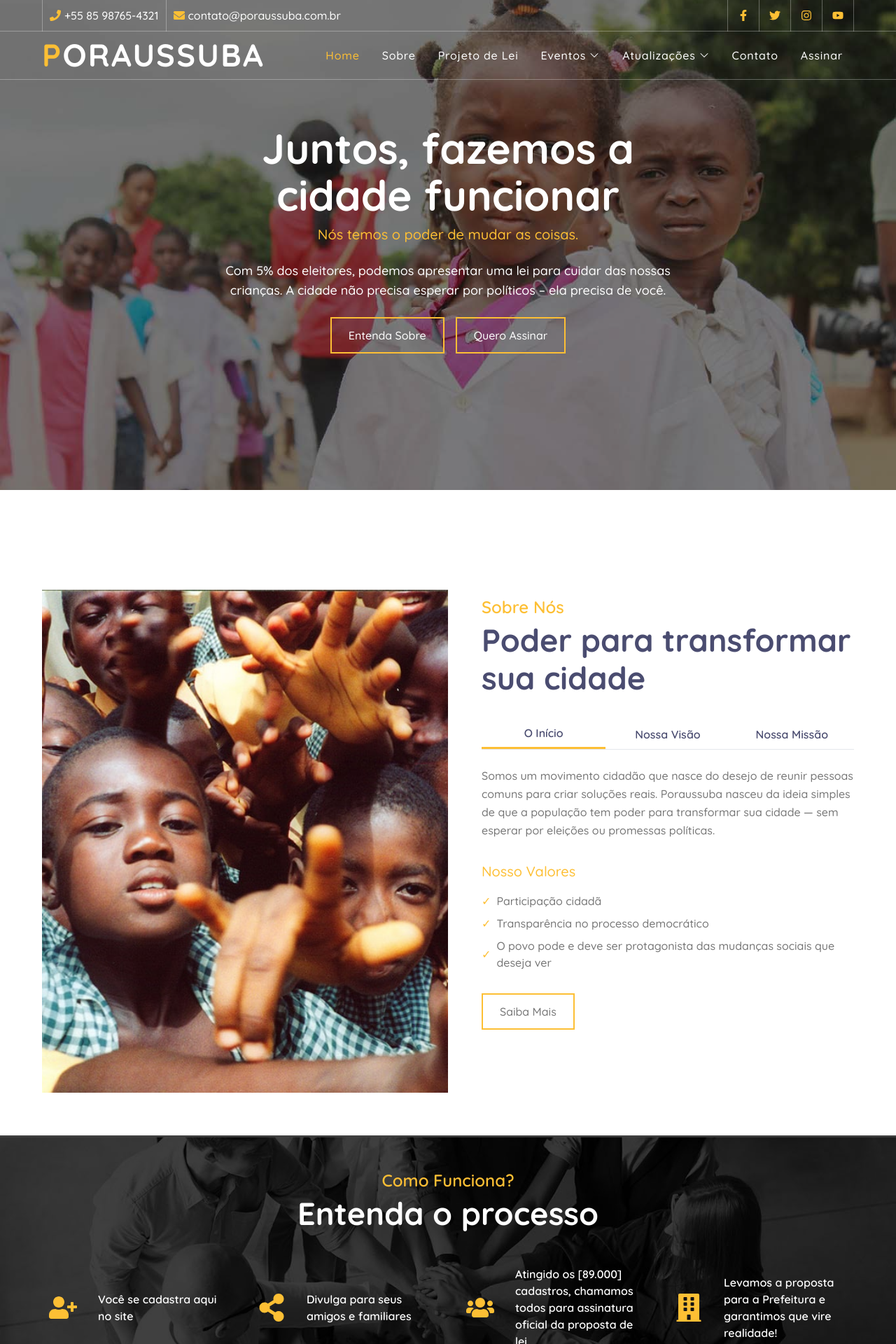
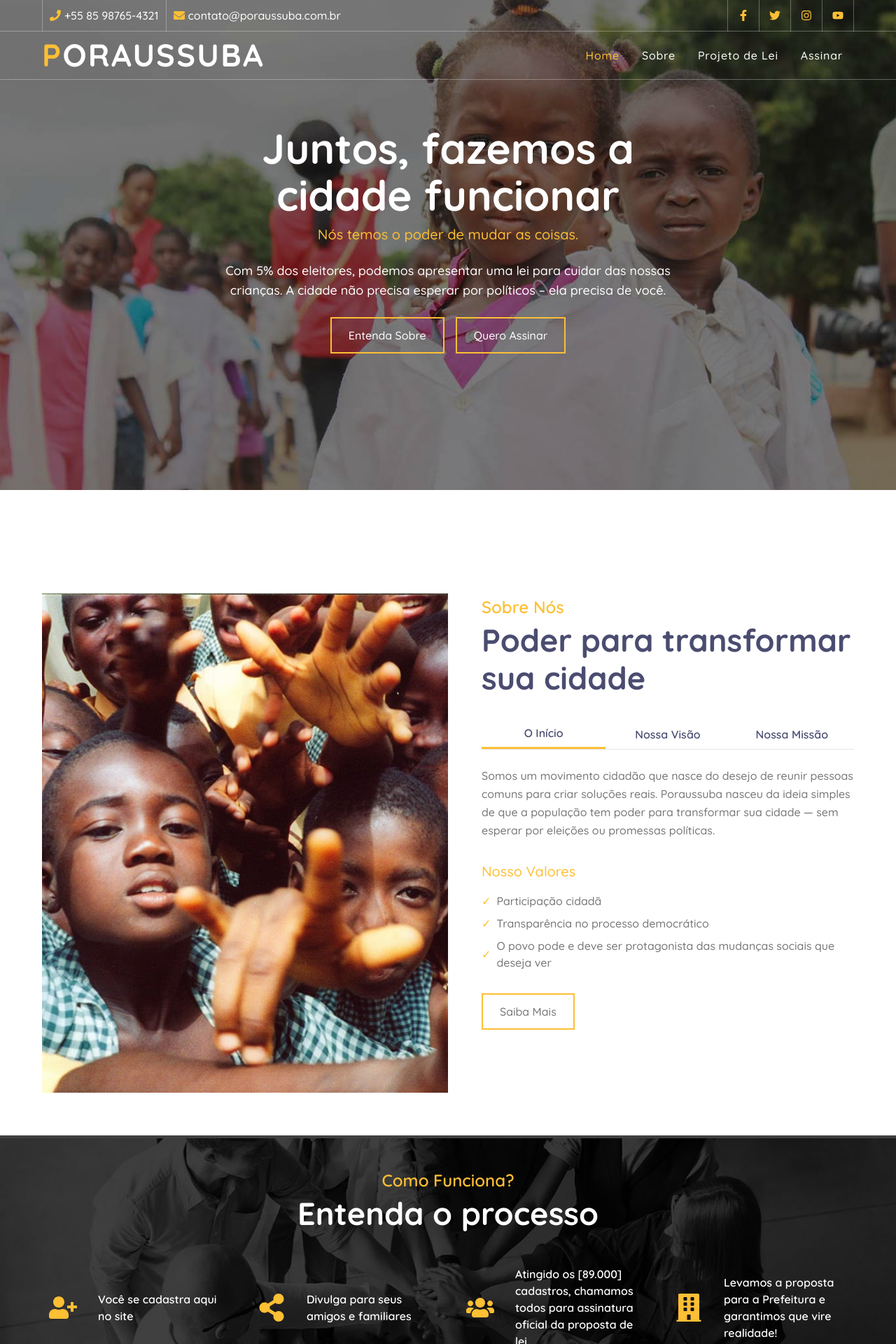
Before and after one commit to efemoreira/poraussuba, a Next.js app: page / in a window 1280 px wide. Shown: the top 1920 px of the page at 70% size. Built offline with nearby package versions, Linux system fonts and the light colour scheme.

Commit message:
Atualiza estrutura da página inicial, adiciona seções sobre doação e como funciona, e ajusta links de navegação para âncoras internas.

```diff
--- a/src/app/page.tsx
+++ b/src/app/page.tsx
@@ -32,16 +32,19 @@ export default function Home() {
       <Carousel
         // data={carouselData}
       />
-      <AboutSection
-        // data={aboutData}
-      />
-      <HowItWorks />
-      <ServicesSection
-        // data={servicesData}
-      />
-      <DonateSection
-        // data={donateData}
-      />
+      <div id="about" className="w-full">
+        <AboutSection />
+      </div>
+      <div id='how-it-works' className="w-full">
+        <HowItWorks />
+      </div>
+      <div id="services" className="w-full">
+        <ServicesSection />
+      </div>
+      <div id="assinar" className="w-full ">
+        <DonateSection />
+      </div>
+
       {/* <CausesSection
         // data={causesData}
       />
--- a/src/components/home/Donate.tsx
+++ b/src/components/home/Donate.tsx
@@ -10,8 +10,17 @@ interface DonateSectionProps {
 }
 
 const DonateSection = ({ data = defaultData }: DonateSectionProps) => {
-  // const [selectedOption, setSelectedOption] = useState('Assinatura Digital');
-  const [formData, setFormData] = useState<Record<string, string>>({});
+  // Possui titulo de eleito com base em Fortaleza SIM/NÃO
+  const [selectedOption, setSelectedOption] = useState('Sim');
+  const [formData, setFormData] = useState<Record<string, string>>({
+    nome: '',
+    email: '',
+    telefone: '',
+    endereco: '',
+    bairro: '',
+    cidade: 'Fortaleza',
+    estado: 'Ceará',
+  });
   // const [termsAccepted, setTermsAccepted] = useState(false);
 
   // Referência para a seção de parallax
@@ -40,6 +49,7 @@ const DonateSection = ({ data = defaultData }: DonateSectionProps) => {
       bairro: formData.bairro,
       cidade: formData.cidade,
       estado: formData.estado,
+      selectedOption: selectedOption,
     };
 
     const Url = 'https://script.google.com/macros/s/AKfycbybNMg4mk1U1IXSMEgun2WgDthDl-kOFe3afsR1GrJ9Z5oHIvVfWdz5wGfPzlKuzv2f/exec';
@@ -63,11 +73,11 @@ const DonateSection = ({ data = defaultData }: DonateSectionProps) => {
       telefone: '',
       endereco: '',
       bairro: '',
-      cidade: '',
-      estado: '',
+      cidade: 'Fortaleza',
+      estado: 'Ceará',
     });
     // setTermsAccepted(false);
-    // setSelectedOption('Assinatura Digital');
+    setSelectedOption('Sim');
     alert('Obrigado por assinar! Sua assinatura foi registrada com sucesso.');
 
   };
@@ -144,8 +154,8 @@ const DonateSection = ({ data = defaultData }: DonateSectionProps) => {
             <h3 className="text-2xl font-bold text-dark mb-6">{data.formTitle}</h3>
 
             {/* Signature Options */}
-            {/* <div className="mb-6">
-              <p className="font-semibold text-gray-700 mb-3">Como você deseja assinar?</p>
+            <div className="mb-6">
+              <p className="font-semibold text-gray-700 mb-3">Possui título de eleitor com base em Fortaleza?</p>
               <div className="space-y-3">
                 {data.signatureOptions.map((option, index) => (
                   <div key={index} className="flex items-start">
@@ -164,7 +174,7 @@ const DonateSection = ({ data = defaultData }: DonateSectionProps) => {
                   </div>
                 ))}
               </div>
-            </div> */}
+            </div>
 
             <form onSubmit={handleSubmit}>
               {/* Personal Info Fields */}
--- a/src/components/home/HowItWorks.tsx
+++ b/src/components/home/HowItWorks.tsx
@@ -87,13 +87,13 @@ const HowItWorks = () => {
 
         <div className="flex justify-center mt-8 gap-4">
           <Link
-            href="/cadastro"
+            href="#assinar"
             className="px-6 py-3 bg-primary text-white font-semibold rounded-lg hover:bg-primary-dark transition-all duration-300"
           >
             Cadastre-se
           </Link>
           <Link
-            href="/compartilhar"
+            href="https://www.instagram.com/poraussuba/"
             className="px-6 py-3 border-2 border-primary text-primary font-semibold rounded-lg hover:bg-primary hover:text-white transition-all duration-300"
           >
             Compartilhe
--- a/src/data/default/aboutData.ts
+++ b/src/data/default/aboutData.ts
@@ -51,7 +51,7 @@ const aboutData: AboutData = {
     'O povo pode e deve ser protagonista das mudanças sociais que deseja ver',
   ],
   buttonText: 'Saiba Mais',
-  buttonLink: '/about'
+  buttonLink: '#how-it-works',
 };
 
 export default aboutData;
--- a/src/data/default/carouselData.ts
+++ b/src/data/default/carouselData.ts
@@ -27,8 +27,8 @@ const carouselData: CarouselData = {
       subtitle: 'Nós temos o poder de mudar as coisas.',
       description: 'Com 5% dos eleitores, podemos apresentar uma lei para cuidar das nossas crianças. A cidade não precisa esperar por políticos – ela precisa de você.',
       buttons: [
-        { buttonText: 'Entenda Sobre', buttonLink: '/donate' },
-        { buttonText: 'Quero Assinar', buttonLink: '/volunteer' },
+        { buttonText: 'Entenda Sobre', buttonLink: '#about' },
+        { buttonText: 'Quero Assinar', buttonLink: '#assinar' },
       ],
     },
     {
@@ -38,8 +38,8 @@ const carouselData: CarouselData = {
       subtitle: 'Uma vez por mês, toda criança da cidade pode ser cuidada.',
       description: 'Com uma lei de iniciativa popular, garantimos acompanhamento médico, educação em saúde e mais futuro para elas.',
       buttons: [
-        { buttonText: 'Conheça a Lei', buttonLink: '/donate' },
-        { buttonText: 'Quero Assinar', buttonLink: '/volunteer' },
+        { buttonText: 'Conheça a Lei', buttonLink: '#services' },
+        { buttonText: 'Quero Assinar', buttonLink: '#assinar' },
       ],
     },
     {
@@ -49,8 +49,8 @@ const carouselData: CarouselData = {
       subtitle: 'O ódio e a divisão não nos definem.',
       description: 'Vamos mostrar que o senso de comunidade é maior do que qualquer ideologia. Se 89 mil se unirem, criamos juntos uma lei de verdade.',
       buttons: [
-        { buttonText: 'Faça Parte', buttonLink: '/donate' },
-        { buttonText: 'Quero Assinar', buttonLink: '/volunteer' },
+        { buttonText: 'Faça Parte', buttonLink: '#assinar' },
+        { buttonText: 'Quero Assinar', buttonLink: '#assinar' },
       ],
     },
   ],
--- a/src/data/default/donateData.ts
+++ b/src/data/default/donateData.ts
@@ -36,18 +36,14 @@ const donateData: DonateData = {
   submitButtonText: 'Cadastrar Assinatura',
   termsText: 'Ao assinar, concordo com os termos de uso e política de privacidade. Sou eleitor(a) em Fortaleza e confirmo que os dados informados são verdadeiros.',
   signatureOptions: [
-    // {
-    //   label: 'Pré-cadastro Online',
-    //   description: 'Preencha seus dados para facilitar a coleta da sua assinatura física posteriormente'
-    // },
-    // {
-    //   label: 'Ponto de Coleta',
-    //   description: 'Visite um dos nossos pontos de coleta em Fortaleza para assinar presencialmente'
-    // },
-    // {
-    //   label: 'Voluntário Coletor',
-    //   description: 'Solicite que um voluntário vá até você para coletar sua assinatura'
-    // }
+    {
+      label: 'Sim',
+      description: 'Preencha seus dados para facilitar a coleta da sua assinatura física posteriormente'
+    },
+    {
+      label: 'Não',
+      description: 'Preencha seus dados para ações futuras de mobilização e coleta de assinaturas'
+    }
   ],
   personalInfoFields: [
     {
--- a/src/data/default/navBarData.ts
+++ b/src/data/default/navBarData.ts
@@ -27,63 +27,21 @@ const navBarData: NavBarData = {
     {
       id: 2,
       label: "Sobre",
-      path: "/about",
+      path: "#about",
       hasDropdown: false
     },
     {
       id: 3,
       label: "Projeto de Lei",
-      path: "/causes",
+      path: "#services",
       hasDropdown: false
     },
     {
-      id: 4,
-      label: "Eventos",
-      path: "#",
-      hasDropdown: true,
-      dropdownItems: [
-        {
-          id: 1,
-          label: "Coleta de Assinaturas",
-          path: "/events/upcoming"
-        },
-        {
-          id: 2,
-          label: "Palestras sobre o Projeto",
-          path: "/events/past"
-        }
-      ]
+      id: 5,
+      label: "Assinar",
+      path: "#assinar",
+      hasDropdown: false,
     },
-    {
-      id: 5,
-      label: "Atualizações",
-      path: "#",
-      hasDropdown: true,
-      dropdownItems: [
-        {
-          id: 1,
-          label: "Status da Campanha",
-          path: "/blog/news"
-        },
-        {
-          id: 2,
-          label: "Artigos sobre Saúde Escolar",
-          path: "/blog/articles"
-        }
-      ]
-    },
-    {
-      id: 6,
-      label: "Contato",
-      path: "/contact",
-      hasDropdown: false
-    },
-    {
-      id: 7,
-      label: "Assinar",
-      path: "/donate",
-      hasDropdown: false
-    }
   ]
 };
 
```
